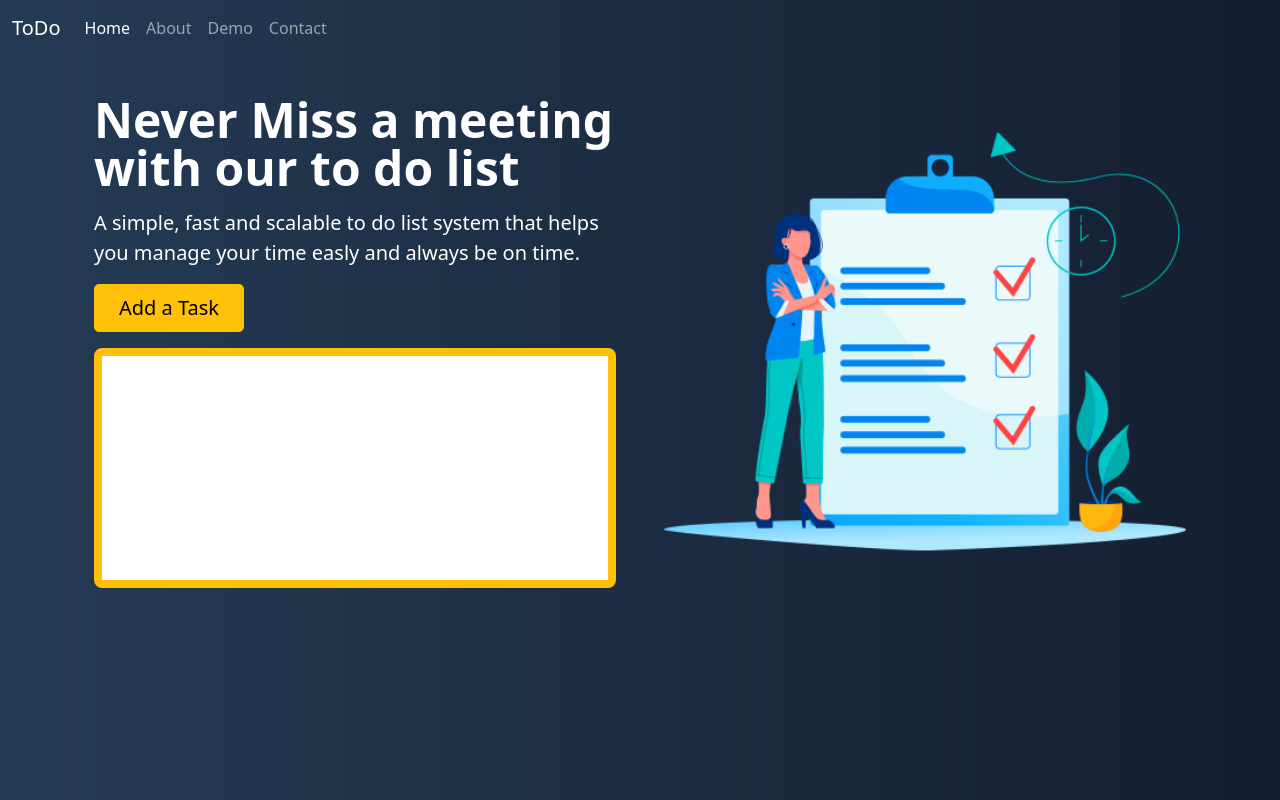
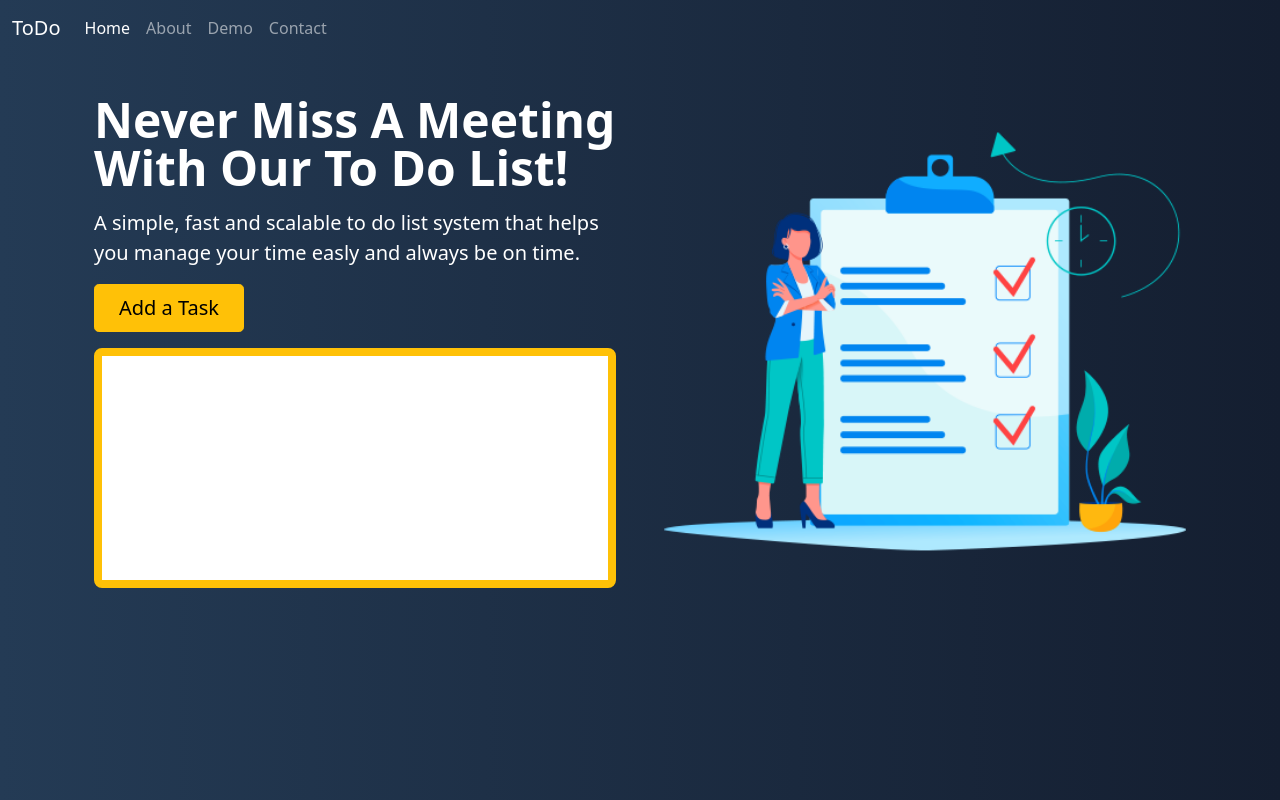
Before and after one commit to cg1image/FirstProject, a plain HTML site: page index.html in a window 1280 px wide. Drawn offline with nearby package versions, Linux system fonts and the light colour scheme.

Commit message:
Capitalized h1 class="display-5

```diff
--- a/index.html
+++ b/index.html
@@ -52,7 +52,7 @@
                         loading="lazy">
                 </div>
                 <div class="col-lg-6">
-                    <h1 class="display-5 fw-bold lh-1 mb-3">Never Miss a meeting with our to  do list</h1>
+                    <h1 class="display-5 fw-bold lh-1 mb-3">Never Miss A Meeting With Our To Do List!</h1>
                     <p class="lead">A simple, fast and scalable to do list system that helps you manage your time easly and always be on time.
                     </p>
                     <div class="d-grid gap-2 d-md-flex justify-content-md-start">
```
